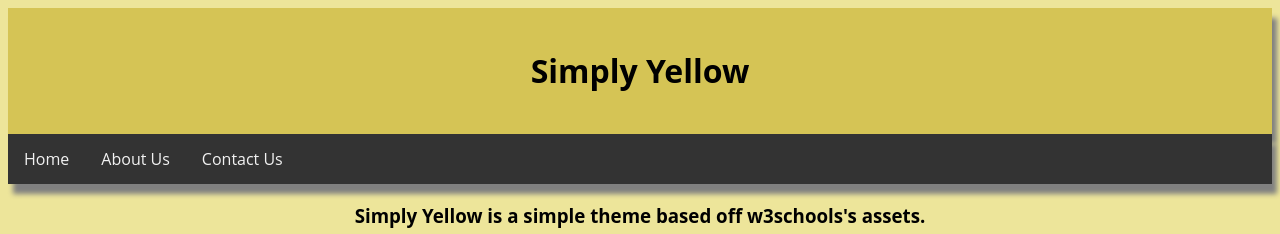
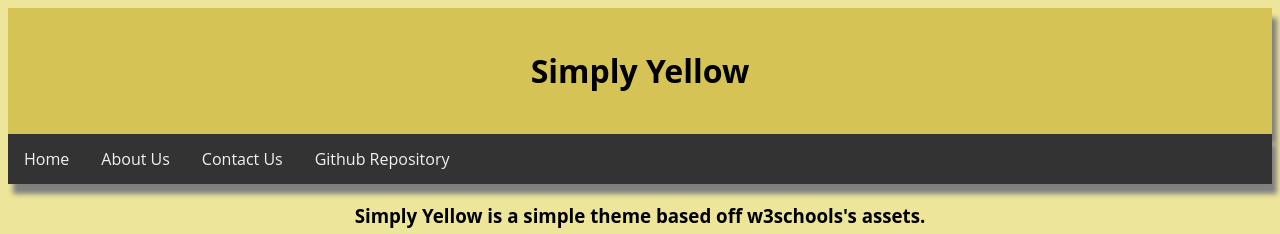
Before and after one commit to simplyyellow/simplyyellow.github.io, a plain HTML site: page index.html in a window 1280 px wide. Shown: the top 234 px of the page. Drawn offline with Linux system fonts and the light colour scheme.

Commit message:
Update index.html

```diff
--- a/index.html
+++ b/index.html
@@ -18,6 +18,7 @@
     <a href="/">Home</a>
     <a href="/about.html">About Us</a>
     <a href="/contact-us.html">Contact Us</a>
+    <a href="https://github.com/simplyyellow/simplyyellow.github.io">Github Repository</a>
     </div>
     <p>
       <h3>
```
